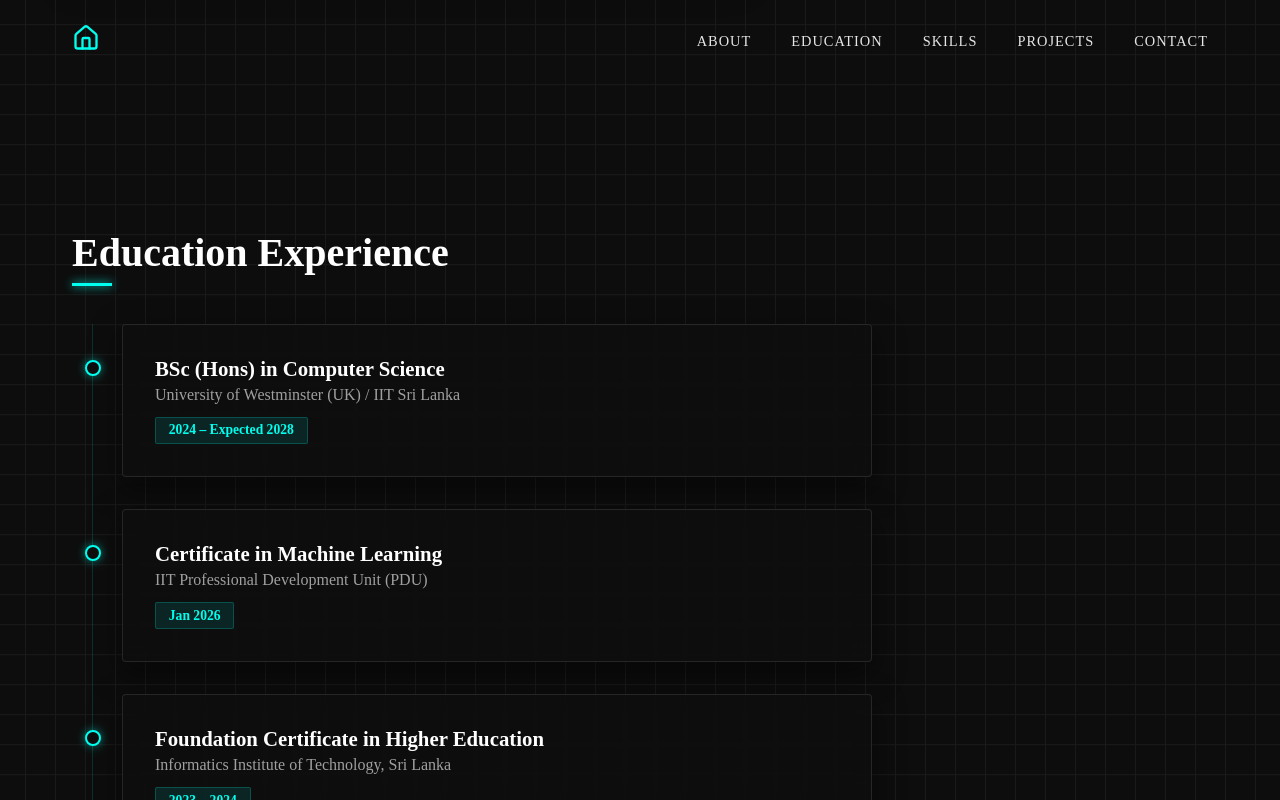
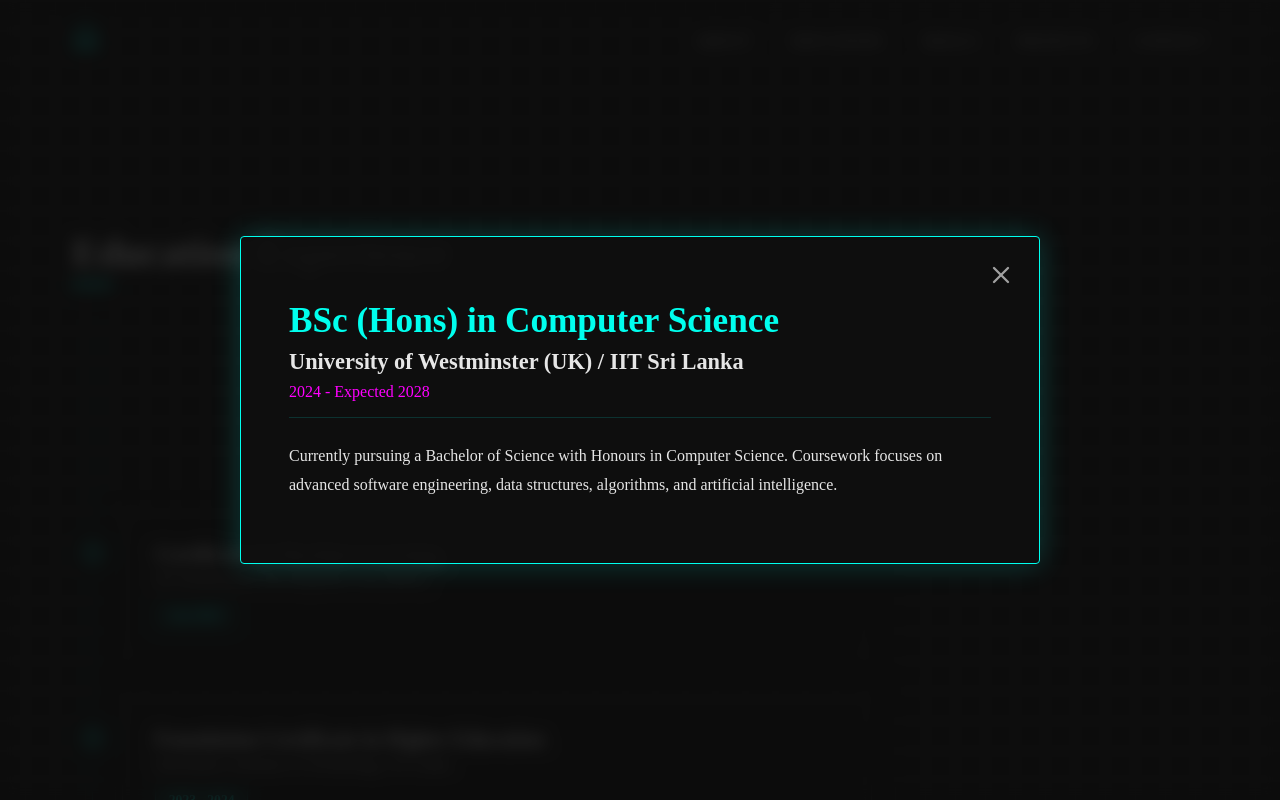
Before and after one commit to Abdul-Malik-0404/Portfolio, a Next.js app: page / in a window 1280 px wide. Both pictures are taken after a click on the element 497 px from the left and 1067 px from the top of the page. Shown: the part 667-1467 px from the top of the page. Built offline with nearby package versions, Linux system fonts and the light colour scheme.

Commit message:
Refactor Projects, Extra, and Education components to use expandable interactive modals

```diff
--- a/src/components/Education.js
+++ b/src/components/Education.js
@@ -1,5 +1,38 @@
 'use client';
-import { motion } from 'framer-motion';
+import { useState } from 'react';
+import { motion, AnimatePresence } from 'framer-motion';
+import { X } from 'lucide-react';
+
+const educationData = [
+  {
+    id: 'bsc',
+    title: 'BSc (Hons) in Computer Science',
+    institution: 'University of Westminster (UK) / IIT Sri Lanka',
+    date: '2024 - Expected 2028',
+    description: 'Currently pursuing a Bachelor of Science with Honours in Computer Science. Coursework focuses on advanced software engineering, data structures, algorithms, and artificial intelligence.'
+  },
+  {
+    id: 'ml-cert',
+    title: 'Certificate in Machine Learning',
+    institution: 'IIT Professional Development Unit (PDU)',
+    date: 'Jan 2026',
+    description: 'Completed a specialized certificate program in Machine Learning. Gained hands-on experience in building, training, and deploying models using industry-standard libraries and frameworks.'
+  },
+  {
+    id: 'foundation',
+    title: 'Foundation Certificate in Higher Education',
+    institution: 'Informatics Institute of Technology, Sri Lanka',
+    date: '2023 - 2024',
+    description: 'A comprehensive foundation program that established core competencies in computing, mathematics, and academic research.'
+  },
+  {
+    id: 'olevel',
+    title: 'GCE Ordinary Level',
+    institution: 'Nasriya Central College, Chilaw, Sri Lanka',
+    date: '2023',
+    description: 'Completed general secondary education with strong foundations in mathematics, science, and English.'
+  }
+];
 
 const containerVariants = {
   hidden: { opacity: 0 },
@@ -15,6 +48,8 @@
 };
 
 export default function Education() {
+  const [selectedId, setSelectedId] = useState(null);
+
   return (
     <section id="education" className="section">
       <h2 className="section-title">Education Experience</h2>
@@ -25,39 +60,73 @@
         whileInView="visible"
         viewport={{ once: true, amount: 0.2 }}
       >
-        <motion.div variants={itemVariants} className="timeline-item glass-card hover-glow interactive">
+        {educationData.map((item) => (
+          <motion.div
+            key={item.id}
+            layoutId={`edu-card-${item.id}`}
+            onClick={() => setSelectedId(item.id)}
+            variants={itemVariants}
+            className="timeline-item glass-card hover-glow interactive"
+            style={{ cursor: 'none' }}
+          >
             <div className="timeline-dot"></div>
             <div className="timeline-content">
-            <h3>BSc (Hons) in Computer Science</h3>
-            <h4>University of Westminster (UK) / IIT Sri Lanka</h4>
-            <span className="date">2024 &ndash; Expected 2028</span>
+              <motion.h3 layoutId={`edu-title-${item.id}`}>{item.title}</motion.h3>
+              <motion.h4 layoutId={`edu-inst-${item.id}`}>{item.institution}</motion.h4>
+              <motion.span layoutId={`edu-date-${item.id}`} className="date">{item.date}</motion.span>
             </div>
           </motion.div>
-        <motion.div variants={itemVariants} className="timeline-item glass-card hover-glow interactive">
-          <div className="timeline-dot"></div>
-          <div className="timeline-content">
-            <h3>Certificate in Machine Learning</h3>
-            <h4>IIT Professional Development Unit (PDU)</h4>
-            <span className="date">Jan 2026</span>
+        ))}
+      </motion.div>
+
+      <AnimatePresence>
+        {selectedId && (
+          <motion.div
+            initial={{ opacity: 0 }}
+            animate={{ opacity: 1 }}
+            exit={{ opacity: 0 }}
+            className="skills-modal-overlay"
+            onClick={() => setSelectedId(null)}
+            style={{ zIndex: 3000 }}
+          >
+            {educationData.filter(i => i.id === selectedId).map(item => (
+              <motion.div
+                layoutId={`edu-card-${selectedId}`}
+                className="skills-modal-content interactive"
+                key="modal"
+                onClick={(e) => e.stopPropagation()}
+                style={{ padding: '4rem 3rem' }}
+              >
+                <button className="modal-close-btn interactive" onClick={() => setSelectedId(null)}>
+                  <X size={28} />
+                </button>
+                <motion.h2
+                  layoutId={`edu-title-${item.id}`}
+                  style={{ color: 'var(--accent-cyan)', fontSize: '2.2rem', marginBottom: '0.5rem' }}
+                >
+                  {item.title}
+                </motion.h2>
+                <motion.h4
+                  layoutId={`edu-inst-${item.id}`}
+                  style={{ fontSize: '1.4rem', color: 'var(--text-color)', marginBottom: '0.5rem' }}
+                >
+                  {item.institution}
+                </motion.h4>
+                <motion.span
+                  layoutId={`edu-date-${item.id}`}
+                  style={{ display: 'inline-block', color: 'var(--accent-magenta)', marginBottom: '1.5rem', borderBottom: '1px solid var(--glass-border)', paddingBottom: '1rem', width: '100%' }}
+                >
+                  {item.date}
+                </motion.span>
+
+                <div style={{ color: 'var(--text-color)', lineHeight: '1.8' }}>
+                  <p>{item.description}</p>
                 </div>
               </motion.div>
-        <motion.div variants={itemVariants} className="timeline-item glass-card hover-glow interactive">
-          <div className="timeline-dot"></div>
-          <div className="timeline-content">
-            <h3>Foundation Certificate in Higher Education</h3>
-            <h4>Informatics Institute of Technology, Sri Lanka</h4>
-            <span className="date">2023 &ndash; 2024</span>
-          </div>
+            ))}
           </motion.div>
-        <motion.div variants={itemVariants} className="timeline-item glass-card hover-glow interactive">
-          <div className="timeline-dot"></div>
-          <div className="timeline-content">
-            <h3>GCE Ordinary Level</h3>
-            <h4>Nasriya Central College, Chilaw, Sri Lanka</h4>
-            <span className="date">2023</span>
-          </div>
-        </motion.div>
-      </motion.div>
+        )}
+      </AnimatePresence>
     </section>
   );
 }
--- a/src/components/Extra.js
+++ b/src/components/Extra.js
@@ -1,55 +1,120 @@
 'use client';
-import { motion } from 'framer-motion';
+import { useState } from 'react';
+import { motion, AnimatePresence } from 'framer-motion';
+import { X } from 'lucide-react';
+
+const extraData = [
+  {
+    id: 'cutting-edge',
+    title: 'Cutting Edge Exhibition',
+    summary: 'Exhibited the "All-rounder" project at IIT Sri Lanka.',
+    description: 'Participated in the annual flagship Cutting Edge exhibition organized by the Informatics Institute of Technology (IIT) Sri Lanka. Showcased the "All-rounder" social networking application, demonstrating its features to industry professionals and academics, and received valuable feedback on its technical implementation and real-world applicability.'
+  },
+  {
+    id: 'volunteer',
+    title: 'Volunteer',
+    summary: 'Assisted in organizing and managing the IIT Iftar event in 2026.',
+    description: 'Played a key role in the logistics and event management for the 2026 IIT Iftar. Coordinated with vendors, managed attendee registrations, and ensured smooth operations during the event, fostering a strong sense of community within the university.'
+  },
+  {
+    id: 'ieeextreme',
+    title: 'IEEEXtreme',
+    summary: 'Participant in the 24-hour global algorithmic coding hackathon.',
+    description: 'Competed in IEEEXtreme, an annual 24-hour global hackathon where teams of students solve rigorous algorithmic programming challenges. This experience sharpened my problem-solving skills, ability to work under pressure, and collaborative coding practices.'
+  },
+  {
+    id: 'ieee',
+    title: 'IEEE',
+    summary: 'Active member of the Institute of Electrical and Electronics Engineers since 2024.',
+    description: 'Engaged in various IEEE student branch activities, attending workshops, technical talks, and networking events. Active participation has provided insights into industry trends and helped build a strong professional network with peers and mentors.'
+  }
+];
+
+const containerVariants = {
+  hidden: { opacity: 0 },
+  visible: {
+    opacity: 1,
+    transition: { staggerChildren: 0.15 }
+  }
+};
 
 const itemVariants = {
-  hidden: { opacity: 0, y: 40 },
-  visible: { opacity: 1, y: 0, transition: { duration: 0.6, ease: "easeOut" } }
+  hidden: { opacity: 0, scale: 0.95, y: 30 },
+  visible: { opacity: 1, scale: 1, y: 0, transition: { type: "spring", stiffness: 100, damping: 15 } }
 };
 
 export default function Extra() {
+  const [selectedId, setSelectedId] = useState(null);
+
   return (
     <section id="extra" className="section">
       <h2 className="section-title">Extracurricular</h2>
 
-      <div className="projects-grid">
       <motion.div
-          className="glass-card hover-glow interactive"
-          variants={itemVariants}
+        className="projects-grid"
+        variants={containerVariants}
         initial="hidden"
         whileInView="visible"
         viewport={{ once: true, amount: 0.2 }}
-          style={{ cursor: 'default' }}
       >
-          <h3 style={{ marginBottom: '0.5rem', color: 'var(--accent-cyan)' }}>Volunteer</h3>
-          <p style={{ color: 'var(--text-muted)' }}>Assisted in organizing and managing the IIT Iftar event in 2026.</p>
+        {extraData.map((item) => (
+          <motion.div
+            layoutId={`extra-card-${item.id}`}
+            onClick={() => setSelectedId(item.id)}
+            key={item.id}
+            variants={itemVariants}
+            className="glass-card hover-glow interactive"
+            style={{ cursor: 'none' }}
+          >
+            <motion.h3 layoutId={`extra-title-${item.id}`} style={{ marginBottom: '0.5rem', color: 'var(--accent-cyan)' }}>
+              {item.title}
+            </motion.h3>
+            <motion.p layoutId={`extra-summary-${item.id}`} style={{ color: 'var(--text-muted)' }}>
+              {item.summary}
+            </motion.p>
+          </motion.div>
+        ))}
       </motion.div>
 
+      <AnimatePresence>
+        {selectedId && (
           <motion.div
-          className="glass-card hover-glow interactive"
-          variants={itemVariants}
-          initial="hidden"
-          whileInView="visible"
-          viewport={{ once: true, amount: 0.2 }}
-          transition={{ delay: 0.1 }}
-          style={{ cursor: 'default' }}
+            initial={{ opacity: 0 }}
+            animate={{ opacity: 1 }}
+            exit={{ opacity: 0 }}
+            className="skills-modal-overlay"
+            onClick={() => setSelectedId(null)}
+            style={{ zIndex: 3000 }}
           >
-          <h3 style={{ marginBottom: '0.5rem', color: 'var(--accent-cyan)' }}>IEEEXtreme</h3>
-          <p style={{ color: 'var(--text-muted)' }}>Participant in the 24-hour global algorithmic coding hackathon.</p>
+            {extraData.filter(i => i.id === selectedId).map(item => (
+              <motion.div
+                layoutId={`extra-card-${selectedId}`}
+                className="skills-modal-content interactive"
+                key="modal"
+                onClick={(e) => e.stopPropagation()}
+                style={{ padding: '4rem 3rem' }}
+              >
+                <button className="modal-close-btn interactive" onClick={() => setSelectedId(null)}>
+                  <X size={28} />
+                </button>
+                <motion.h2
+                  layoutId={`extra-title-${item.id}`}
+                  style={{ color: 'var(--accent-cyan)', fontSize: '2.5rem', marginBottom: '1rem', borderBottom: '1px solid var(--glass-border)', paddingBottom: '1rem' }}
+                >
+                  {item.title}
+                </motion.h2>
+
+                <div style={{ color: 'var(--text-color)', lineHeight: '1.8' }}>
+                  <motion.p layoutId={`extra-summary-${item.id}`} style={{ fontSize: '1.2rem', marginBottom: '1.5rem', color: 'var(--accent-magenta)' }}>
+                    {item.summary}
+                  </motion.p>
+                  <p>{item.description}</p>
+                </div>
               </motion.div>
-
-        <motion.div
-          className="glass-card hover-glow interactive"
-          variants={itemVariants}
-          initial="hidden"
-          whileInView="visible"
-          viewport={{ once: true, amount: 0.2 }}
-          transition={{ delay: 0.2 }}
-          style={{ cursor: 'default' }}
-        >
-          <h3 style={{ marginBottom: '0.5rem', color: 'var(--accent-cyan)' }}>IEEE</h3>
-          <p style={{ color: 'var(--text-muted)' }}>Active member of the Institute of Electrical and Electronics Engineers since 2024.</p>
+            ))}
           </motion.div>
-      </div>
+        )}
+      </AnimatePresence>
     </section>
   );
 }
--- a/src/components/Projects.js
+++ b/src/components/Projects.js
@@ -1,7 +1,10 @@
 'use client';
-import { motion } from 'framer-motion';
+import { useState } from 'react';
+import { motion, AnimatePresence } from 'framer-motion';
 import Link from 'next/link';
 import { projects } from '../data/projects';
+import { X } from 'lucide-react';
+import GithubIcon from './GithubIcon';
 
 const containerVariants = {
   hidden: { opacity: 0 },
@@ -17,6 +20,8 @@
 };
 
 export default function Projects() {
+  const [selectedId, setSelectedId] = useState(null);
+
   return (
     <section id="projects" className="section">
       <h2 className="section-title">Featured Projects</h2>
@@ -29,22 +34,86 @@
       >
         {projects.map((project) => (
           <motion.div key={project.id} variants={itemVariants} style={{ height: '100%' }}>
-            <Link
-              href={`/projects/${project.id}`}
+            <motion.div
+              layoutId={`proj-card-${project.id}`}
+              onClick={() => setSelectedId(project.id)}
               className="project-card glass-card hover-glow interactive"
-              style={{ display: 'block', textDecoration: 'none', color: 'inherit', cursor: 'none', height: '100%' }}
+              style={{ display: 'block', cursor: 'none', height: '100%' }}
             >
-              <div className="project-year">{project.year}</div>
+              <motion.div layoutId={`proj-year-${project.id}`} className="project-year">{project.year}</motion.div>
               <div style={{ display: 'flex', justifyContent: 'space-between', alignItems: 'flex-start', marginBottom: '1rem' }}>
-                <h3 style={{ marginBottom: 0 }}>{project.title} <span>({project.type})</span></h3>
+                <motion.h3 layoutId={`proj-title-${project.id}`} style={{ marginBottom: 0 }}>
+                  {project.title} <span style={{ fontSize: '0.8em', opacity: 0.7 }}>({project.type})</span>
+                </motion.h3>
               </div>
-              <p>
+              <motion.p layoutId={`proj-desc-${project.id}`}>
                 {project.description}
-              </p>
-            </Link>
+              </motion.p>
+            </motion.div>
           </motion.div>
         ))}
       </motion.div>
+
+      <AnimatePresence>
+        {selectedId && (
+          <motion.div
+            initial={{ opacity: 0 }}
+            animate={{ opacity: 1 }}
+            exit={{ opacity: 0 }}
+            className="skills-modal-overlay"
+            onClick={() => setSelectedId(null)}
+            style={{ zIndex: 3000 }}
+          >
+            {projects.filter(p => p.id === selectedId).map(project => (
+              <motion.div
+                layoutId={`proj-card-${project.id}`}
+                className="skills-modal-content interactive"
+                key="modal"
+                onClick={(e) => e.stopPropagation()}
+                style={{ padding: '4rem 3rem' }}
+              >
+                <button className="modal-close-btn interactive" onClick={() => setSelectedId(null)}>
+                  <X size={28} />
+                </button>
+
+                <motion.div layoutId={`proj-year-${project.id}`} className="project-year" style={{ marginBottom: '1rem' }}>
+                  {project.year}
+                </motion.div>
+
+                <motion.h2
+                  layoutId={`proj-title-${project.id}`}
+                  style={{ color: 'var(--accent-cyan)', fontSize: '2.5rem', marginBottom: '1.5rem' }}
+                >
+                  {project.title} <span style={{ fontSize: '0.6em', color: 'var(--text-muted)' }}>({project.type})</span>
+                </motion.h2>
+
+                <div className="tech-stack" style={{ display: 'flex', flexWrap: 'wrap', gap: '0.5rem', marginBottom: '2rem', borderBottom: '1px solid var(--glass-border)', paddingBottom: '1.5rem' }}>
+                  {project.techStack?.map((tech, idx) => (
+                    <span key={idx} className="tech-badge" style={{ margin: 0 }}>{tech}</span>
+                  ))}
+                </div>
+
+                <div style={{ color: 'var(--text-color)', lineHeight: '1.8', marginBottom: '2.5rem' }}>
+                  <motion.p layoutId={`proj-desc-${project.id}`} style={{ fontSize: '1.1rem' }}>
+                    {project.description}
+                  </motion.p>
+                </div>
+
+                <div style={{ display: 'flex', gap: '1rem', flexWrap: 'wrap' }}>
+                  <Link href={`/projects/${project.id}`} className="action-btn interactive" style={{ textDecoration: 'none', display: 'flex', alignItems: 'center', justifyContent: 'center' }}>
+                    See More Info
+                  </Link>
+                  {project.githubLink && (
+                    <a href={project.githubLink} target="_blank" rel="noopener noreferrer" className="action-btn interactive" style={{ textDecoration: 'none', display: 'flex', alignItems: 'center', justifyContent: 'center', gap: '0.5rem', background: 'rgba(255, 255, 255, 0.05)', border: '1px solid var(--glass-border)' }}>
+                      <GithubIcon size={20} /> View Repository
+                    </a>
+                  )}
+                </div>
+              </motion.div>
+            ))}
+          </motion.div>
+        )}
+      </AnimatePresence>
     </section>
   );
 }
```
Lines whose indentation alone changed are shown as unchanged.
